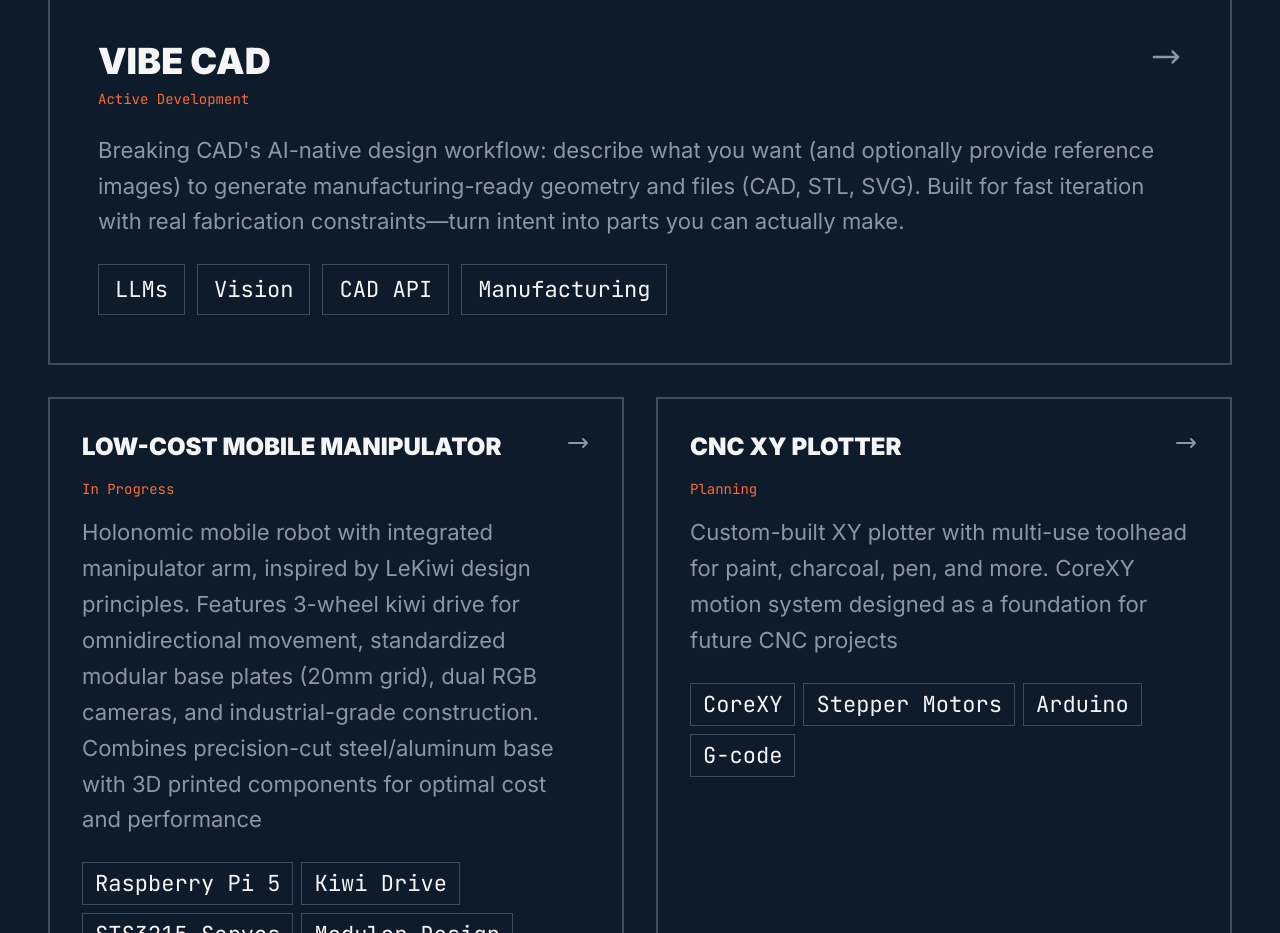
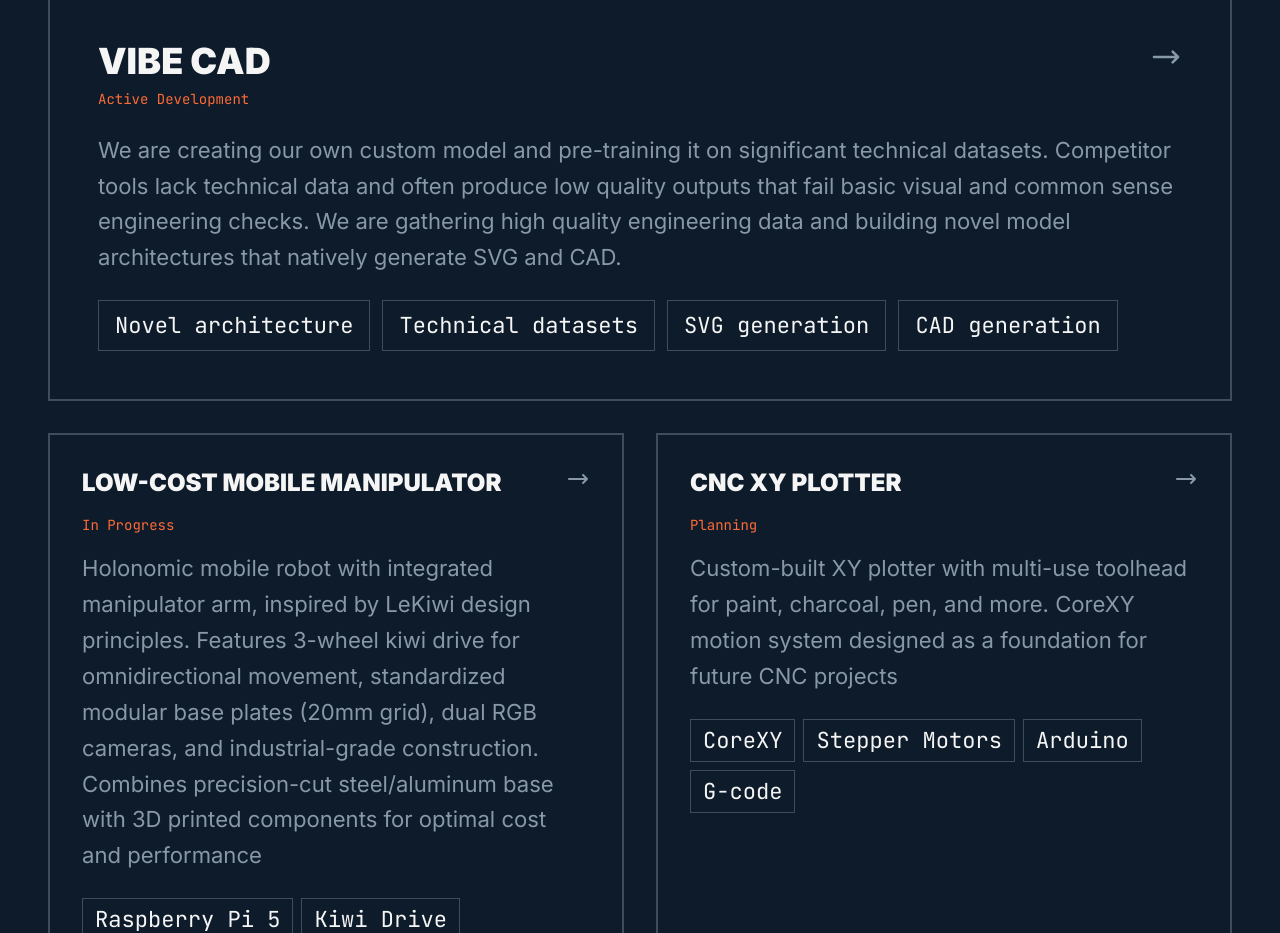
Before and after one commit to sharonxu/breaking-cad, a React (Vite) app: page / in a window 1280 px wide. Shown: the part 2340-3273 px from the top of the page. Built offline with nearby package versions, Linux system fonts and the light colour scheme.

Commit message:
Update VIBE CAD tech tag to 'Novel architecture'

```diff
--- a/src/components/Projects.jsx
+++ b/src/components/Projects.jsx
@@ -6,9 +6,9 @@
   const projects = [
     {
       title: "VIBE CAD",
-      description: "Breaking CAD's AI-native design workflow: describe what you want (and optionally provide reference images) to generate manufacturing-ready geometry and files (CAD, STL, SVG). Built for fast iteration with real fabrication constraints—turn intent into parts you can actually make.",
+      description: "We are creating our own custom model and pre-training it on significant technical datasets. Competitor tools lack technical data and often produce low quality outputs that fail basic visual and common sense engineering checks. We are gathering high quality engineering data and building novel model architectures that natively generate SVG and CAD.",
       status: "Active Development",
-      tech: ["LLMs", "Vision", "CAD API", "Manufacturing"],
+      tech: ["Novel architecture", "Technical datasets", "SVG generation", "CAD generation"],
       link: null
     },
     {
```
Also changed, not shown: 3 other files (tests, documents, lock files or other folders).
